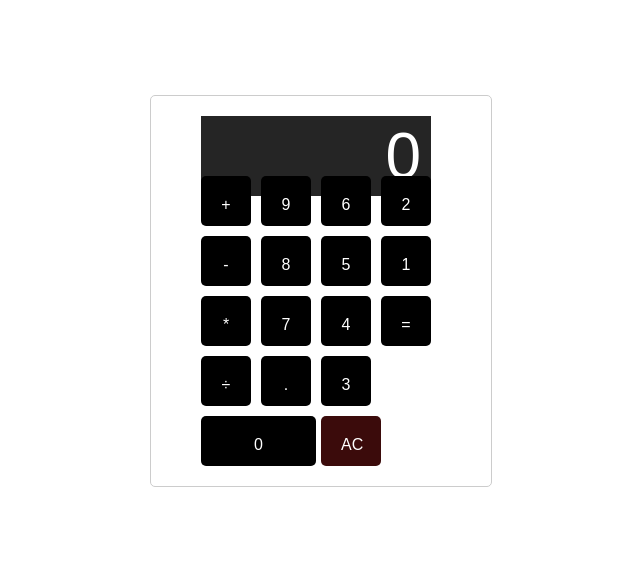
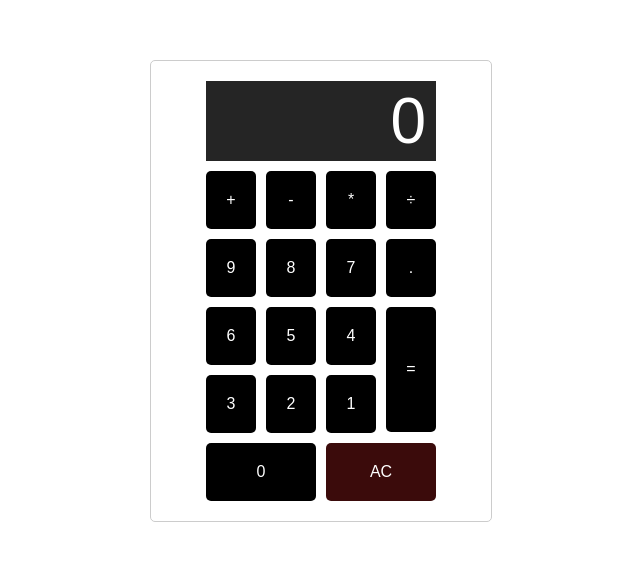
Before and after one commit to tantsandras/calculator, a plain HTML site: page calculator.html in a window 1280 px wide. Shown: the part 109-670 px from the top of the page, without its empty margins (319-959 px from the left). Drawn offline with Linux system fonts and the light colour scheme.

Commit message:
working css

```diff
--- a/calculator-style.css
+++ b/calculator-style.css
@@ -14,9 +14,9 @@ body {
     width: 300px;
     display: grid;
     justify-content: center;
-    grid-auto-flow: column;
     grid-template-columns: repeat(4, 50px);
-    grid-template-rows: repeat(6, 50px);
+    grid-template-rows: repeat(6, auto);
+    grid-auto-flow: row;
     grid-gap: 10px;
     padding: 20px;
     grid-template-areas:
@@ -63,13 +63,29 @@ button:hover {
     background-color: rgb(49, 45, 45);
     color: white;
 }
+button#equals {
+    background-color: black;
+    grid-area: main;
+    height: 215%;
+    border: none;
+    grid-column: 4;
+    grid-row-start: 4;
+    grid-row-end: 5;
+    color: white;
+    padding: 20px;
+    text-align: center;
+    text-decoration: none;
+    display: inline-block;
+    font-size: 16px;
+    margin: 4px, 6px;
+}
 button#zero {
     background-color: black;
+    width: 220%;
     grid-area: footer;
-    width: 50%;
     border: none;
-    grid-row-start: 6;
-    grid-row-end: 6;
+    grid-column-start: 1;
+    grid-column-end: 2;
     color: white;
     padding: 20px;
     text-align: center;
@@ -82,11 +98,9 @@ button#zero {
 button#all-clear {
     background-color: rgb(59, 11, 11);
     grid-area: footer;
-    width: 50%;
-    grid-row-start: 6;
-    grid-row-end: 6;
+    width: 220%;
     grid-column-start: 3;
-    grid-column-end: last-line;
+    grid-column-end: 4;
     border: none;
     color: white;
     padding: 20px;
@@ -97,6 +111,16 @@ button#all-clear {
     margin: 4px, 6px;
 }
 
+button#equals:hover {
+    background-color: rgb(49, 45, 45);
+    color: white;
+}
+
+button#zero:hover {
+    background-color: rgb(49, 45, 45);
+    color: white;
+}
+
 button#all-clear:hover {
     background-color: rgb(49, 45, 45);
     color: white;
```
